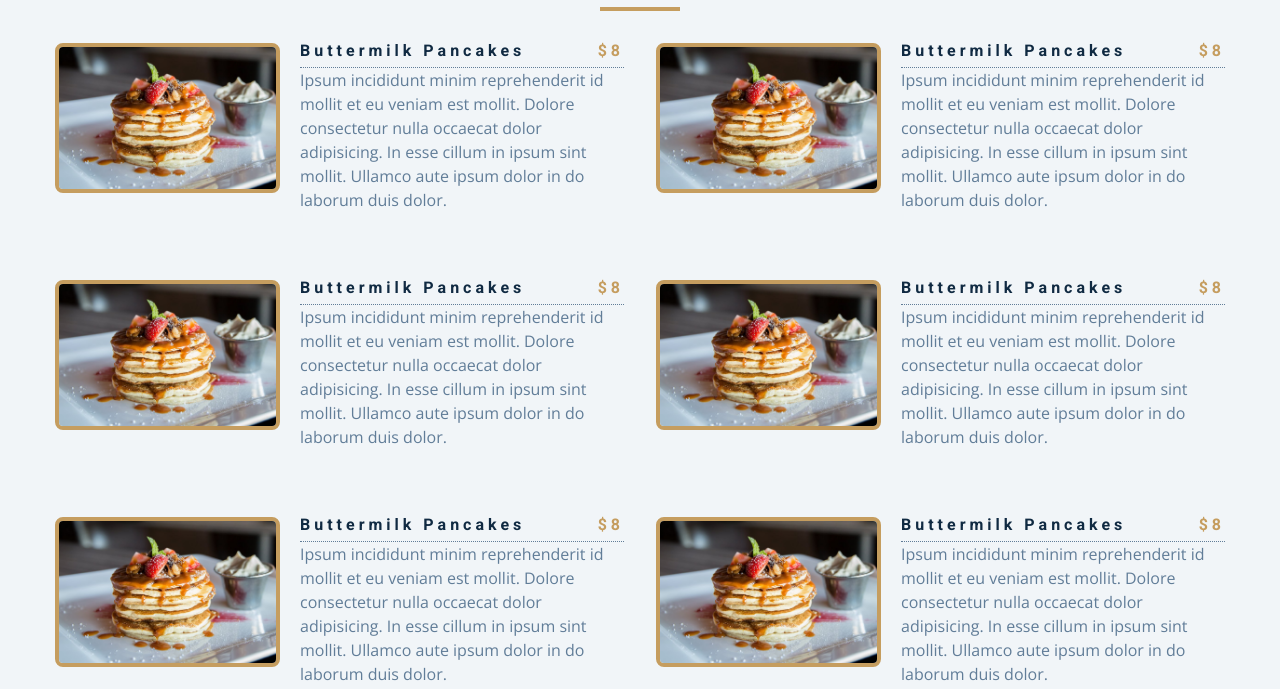
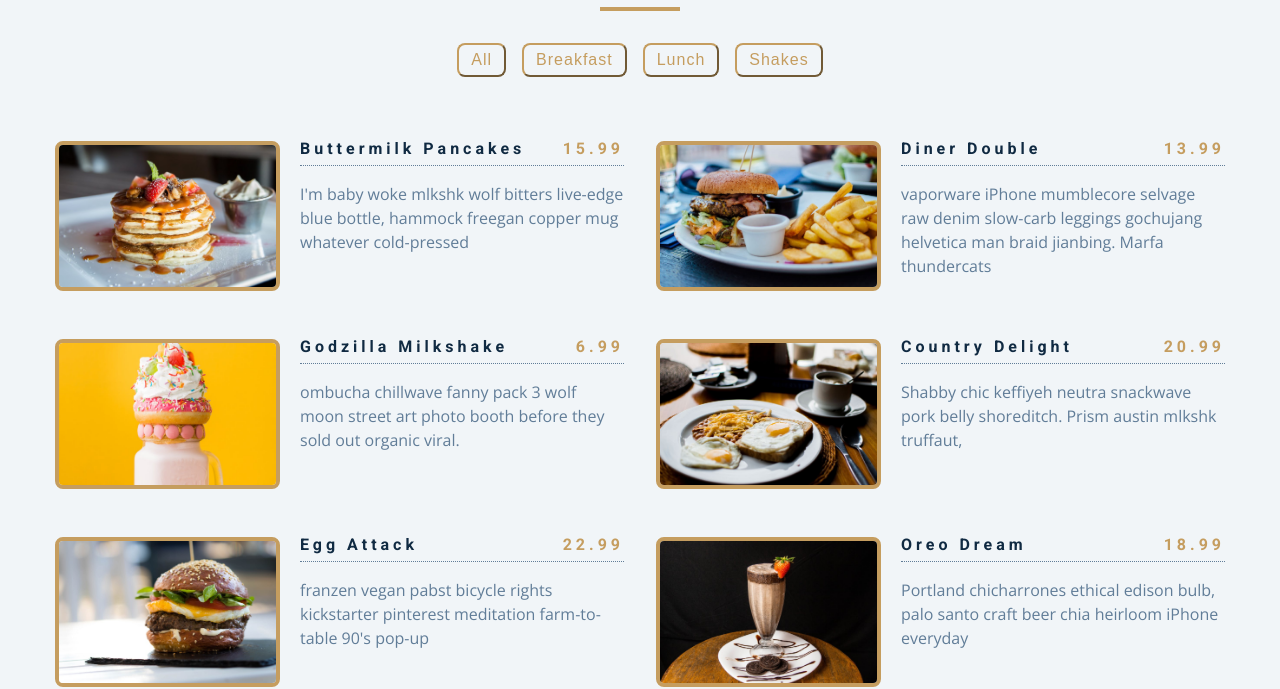
Before and after one commit to BreckCowan/menu-items, a plain HTML site: page index.html in a window 1280 px wide. Shown: the part 125-814 px from the top of the page. Drawn offline with nearby package versions, Linux system fonts and the light colour scheme.

Commit message:
added dynamic function

```diff
--- a/app.js
+++ b/app.js
@@ -76,9 +76,25 @@ const menu = [
 const sectionCenter = document.querySelector('.section-center');
 
 window.addEventListener('DOMContentLoaded', function(){
-  let displayMenu = menu.map(function (item) {
-    console.log(item);
-return item;
-  });
-  console.log(displayMenu);
-})
+  displayMenuItems(menu);
+});
+
+function displayMenuItems(menuItems){
+let displayMenu = menuItems.map(function (item) {
+  // console.log(item);
+
+  return `<article class="menu-item">
+          <img src=${item.img} class="photo" alt=${item.title}>
+          <div class="item-info">
+            <header>
+              <h4>${item.title}</h4>
+              <h4 class="price">${item.price}</h4>
+            </header>
+            <p class="item-text">${item.desc}</p>
+          </div>
+        </article>`;
+});
+displayMenu = displayMenu.join("");
+// console.log(displayMenu);
+sectionCenter.innerHTML = displayMenu;
+}
--- a/index.html
+++ b/index.html
@@ -20,10 +20,16 @@
         <div class="underline"></div>
       </div>
       <!-- filter buttons -->
+      <div class="btn-container">
+        <button class="filter-btn" type="button">All</button>
+        <button class="filter-btn" type="button">Breakfast</button>
+        <button class="filter-btn" type="button">Lunch</button>
+        <button class="filter-btn" type="button">Shakes</button>
+      </div>
       <!-- menu items -->
       <div class="section-center">
         <!-- single item -->
-        <article class="menu-item">
+        <!-- <article class="menu-item">
           <img src="menu-item.jpeg" class="photo" alt="menu item">
           <div class="item-info">
             <header>
@@ -32,67 +38,7 @@
             </header>
             <p>Ipsum incididunt minim reprehenderit id mollit et eu veniam est mollit. Dolore consectetur nulla occaecat dolor adipisicing. In esse cillum in ipsum sint mollit. Ullamco aute ipsum dolor in do laborum duis dolor.</p>
           </div>
-        </article>
-        <!-- end single-item -->
-        <!-- single item -->
-        <article class="menu-item">
-          <img src="menu-item.jpeg" class="photo" alt="menu item">
-          <div class="item-info">
-            <header>
-              <h4>Buttermilk Pancakes</h4>
-              <h4 class="price">$8</h4>
-            </header>
-            <p>Ipsum incididunt minim reprehenderit id mollit et eu veniam est mollit. Dolore consectetur nulla occaecat dolor adipisicing. In esse cillum in ipsum sint mollit. Ullamco aute ipsum dolor in do laborum duis dolor.</p>
-          </div>
-        </article>
-        <!-- end single-item -->
-        <!-- single item -->
-        <article class="menu-item">
-          <img src="menu-item.jpeg" class="photo" alt="menu item">
-          <div class="item-info">
-            <header>
-              <h4>Buttermilk Pancakes</h4>
-              <h4 class="price">$8</h4>
-            </header>
-            <p>Ipsum incididunt minim reprehenderit id mollit et eu veniam est mollit. Dolore consectetur nulla occaecat dolor adipisicing. In esse cillum in ipsum sint mollit. Ullamco aute ipsum dolor in do laborum duis dolor.</p>
-          </div>
-        </article>
-        <!-- end single-item -->
-        <!-- single item -->
-        <article class="menu-item">
-          <img src="menu-item.jpeg" class="photo" alt="menu item">
-          <div class="item-info">
-            <header>
-              <h4>Buttermilk Pancakes</h4>
-              <h4 class="price">$8</h4>
-            </header>
-            <p>Ipsum incididunt minim reprehenderit id mollit et eu veniam est mollit. Dolore consectetur nulla occaecat dolor adipisicing. In esse cillum in ipsum sint mollit. Ullamco aute ipsum dolor in do laborum duis dolor.</p>
-          </div>
-        </article>
-        <!-- end single-item -->
-        <!-- single item -->
-        <article class="menu-item">
-          <img src="menu-item.jpeg" class="photo" alt="menu item">
-          <div class="item-info">
-            <header>
-              <h4>Buttermilk Pancakes</h4>
-              <h4 class="price">$8</h4>
-            </header>
-            <p>Ipsum incididunt minim reprehenderit id mollit et eu veniam est mollit. Dolore consectetur nulla occaecat dolor adipisicing. In esse cillum in ipsum sint mollit. Ullamco aute ipsum dolor in do laborum duis dolor.</p>
-          </div>
-        </article>
-        <!-- end single-item -->
-        <!-- single item -->
-        <article class="menu-item">
-          <img src="menu-item.jpeg" class="photo" alt="menu item">
-          <div class="item-info">
-            <header>
-              <h4>Buttermilk Pancakes</h4>
-              <h4 class="price">$8</h4>
-            </header>
-            <p>Ipsum incididunt minim reprehenderit id mollit et eu veniam est mollit. Dolore consectetur nulla occaecat dolor adipisicing. In esse cillum in ipsum sint mollit. Ullamco aute ipsum dolor in do laborum duis dolor.</p>
-          </div>
-        </article>
+        </article> -->
         <!-- end single-item -->
       </div>
     </section>
```
